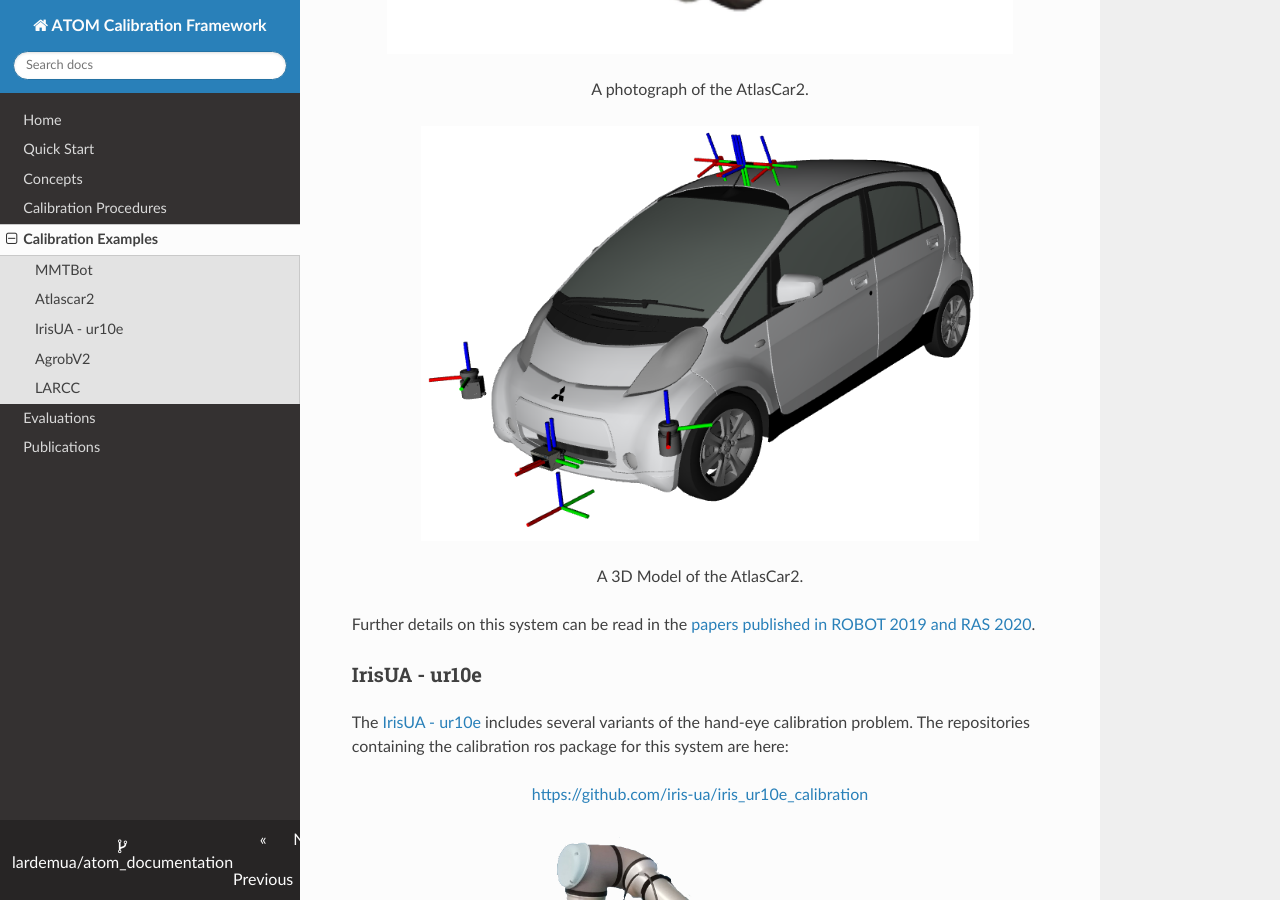
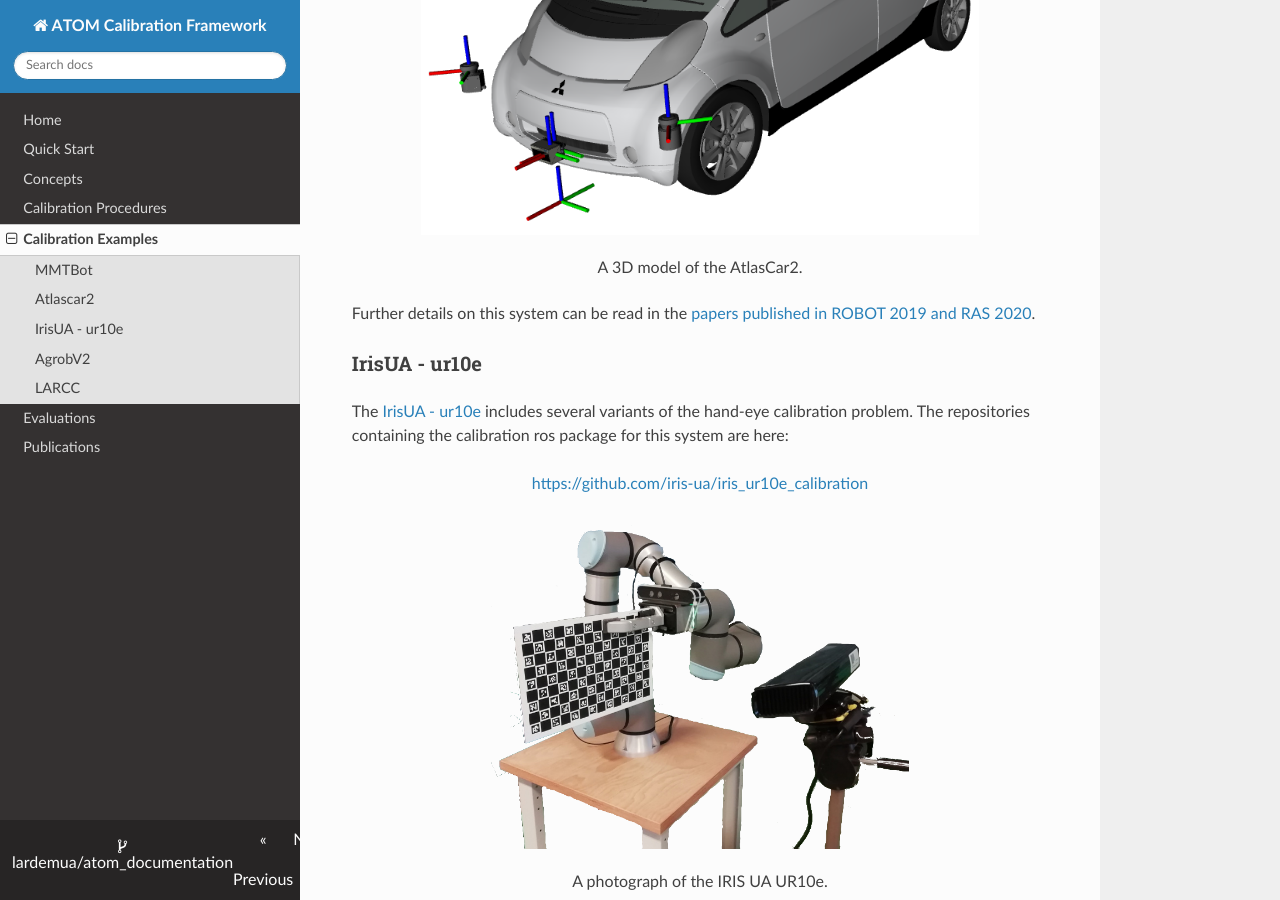
Before and after one commit to lardemua/atom_documentation, an MkDocs documentation site: the page built from docs/examples.md, in a window 1280 px wide and 900 px high, scrolled down 1820 px. Built offline with MkDocs 1.6.1, drawn with Linux system fonts in a browser that asks for light colours; nearby versions of some CDN libraries.

Commit message:
relative paths

```diff
--- a/docs/examples.md
+++ b/docs/examples.md
@@ -1,10 +1,4 @@
 ## Calibration Examples
-
-<figure markdown>
-  ![Image title](img/atom_logo.png){align=center; width="300" }
-  <figcaption>Image caption</figcaption>
-</figure>
-
 
 ATOM provides extensive visualization possibilities while running the calibration optimization procedure. To visualize in ROS Rviz use the -rv flag.
 
@@ -16,12 +10,11 @@
 ### MMTBot
  [MMTBot](https://github.com/miguelriemoliveira/mmtbot) is a simulated robotic system containing a manipulator, two rgb cameras and one 3D lidar, with the goal of reserching how ATOM can calibration hand-eye systems.
 
-<p align="center">
-  <img width="100%" src="/img/mmtbot_rviz4.png">
-</p>
-<p align = "center">
-A 3D Model of the MMTBot.
-</p>
+<figure markdown align=center>
+  ![Image title](../img/mmtbot_rviz4.png){width="100%" }
+  <figcaption align=center>A 3D Model of the MMTBot.</figcaption>
+</figure>
+
 
 ### Atlascar2
 
@@ -32,22 +25,17 @@
 </p>
 
 
-<p align="center">
-  <img width="90%" src="/img/robotic_systems/atlas_nocircles.png">
-</p>
-<p align = "center">
-A photograph of the AtlasCar2.
-</p>
+<figure markdown align=center>
+  ![](img/robotic_systems/atlas_nocircles.png){width="80%" }
+  <figcaption align=center>A photograph of the AtlasCar2.</figcaption>
+</figure>
 
-<p align="center">
-  <img width="80%" src="/img/robotic_systems/atlascar2_with_markers_first_guess.png">
-</p>
-<p align = "center">
-A 3D Model of the AtlasCar2.
-</p>
+<figure markdown align=center>
+  ![](img/robotic_systems/atlascar2_with_markers_first_guess.png){width="80%" }
+  <figcaption align=center>A 3D model of the AtlasCar2.</figcaption>
+</figure>
 
 Further details on this system can be read in the [papers published in ROBOT 2019 and RAS 2020](publications.md).
-
 
 ### IrisUA - ur10e
 The [IrisUA - ur10e](https://github.com/iris-ua/iris_ur10e_calibration) includes several variants of the hand-eye calibration problem. The repositories containing the calibration ros package for this system are here:
@@ -57,42 +45,30 @@
 </p>
 
 
-<p align="center">
-  <img width="70%" src="/img/robotic_systems/eye-to-base-real_alpha.png">
-</p>
-<p align = "center">
-A photograph of the IRIS UA UR10e.
-</p>
+<figure markdown align=center>
+  ![](img/robotic_systems/eye-to-base-real_alpha.png){width="60%" }
+  <figcaption align=center>A photograph of the IRIS UA UR10e.</figcaption>
+</figure>
 
-<p align="center">
-  <img width="60%" src="/img/robotic_systems/set_initial_estimate_joint_hand_base_fixed.png">
-</p>
-<p align = "center">
-A 3D Model of the IRIS UA UR10e.
-</p>
+<figure markdown align=center>
+  ![](img/robotic_systems/set_initial_estimate_joint_hand_base_fixed.png){width="60%" }
+  <figcaption align=center>A 3D Model of the IRIS UA UR10e.</figcaption>
+</figure>
 
 Further details on this system can be read in the [paper published in T-Ro 2021](publications.md).
-
 
 ### AgrobV2
  [AgrobV2](https://github.com/aaguiar96/agrob) is a mobile robot with a stereo camera and a 3D Lidar designed for agriculture robotics.
 
+<figure markdown align=center>
+  ![](img/robotic_systems/agrobv16.png){width="40%" }
+  <figcaption align=center>A photograph of the AgrobV2.</figcaption>
+</figure>
 
-<p align="center">
-  <img width="50%" src="/img/robotic_systems/agrobv16.png">
-</p>
-<p align = "center">
-A photograph of the AgrobV2.
-</p>
-
-
-<p align="center">
-  <img width="50%" src="/img/robotic_systems/agrob_rviz.png">
-</p>
-<p align = "center">
-A 3D Model of the AgrobV2.
-</p>
-
+<figure markdown align=center>
+  ![](img/robotic_systems/agrob_rviz.png){width="45%" }
+  <figcaption align=center>A 3D Model of the AgrobV2.</figcaption>
+</figure>
 
 Further details on this system can be read in the [paper published in ESWA 2021](publications.md).
 
```
Also changed, not shown: docs/index.md (+3 -3 lines).
